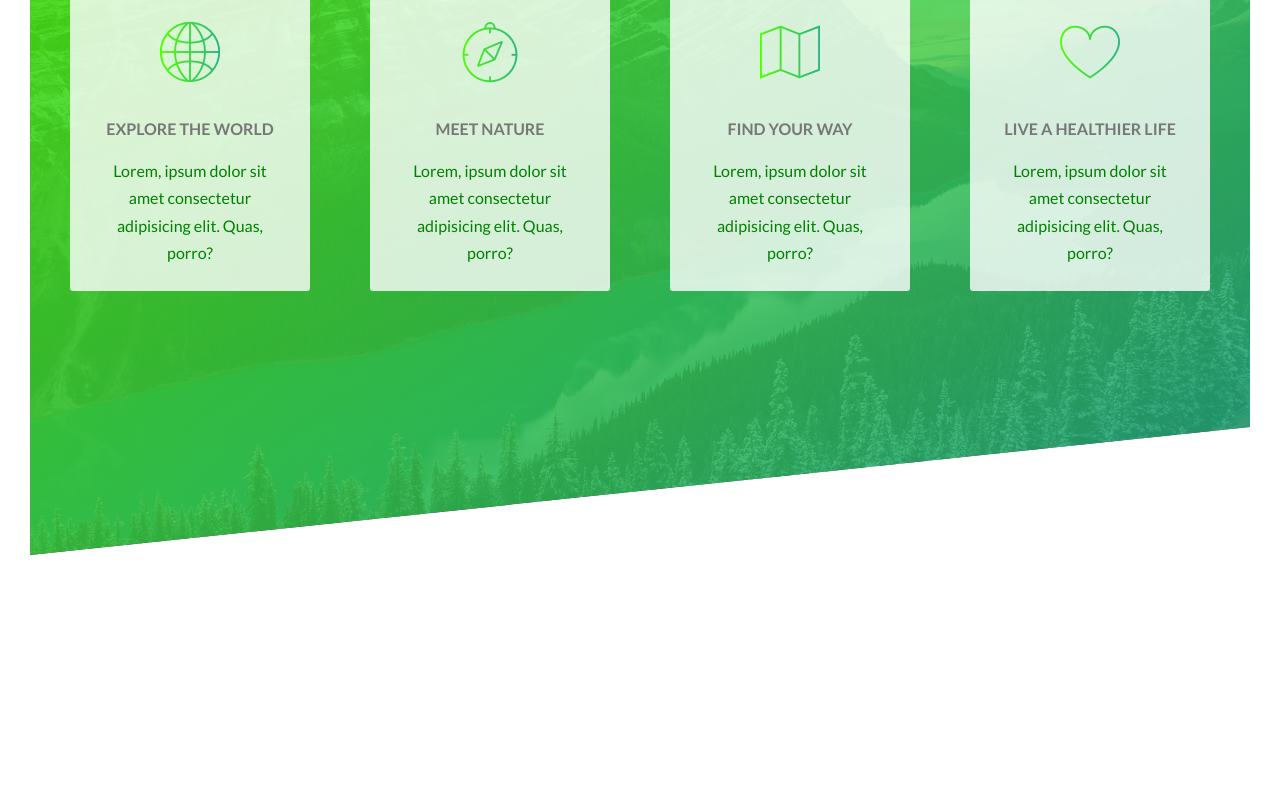
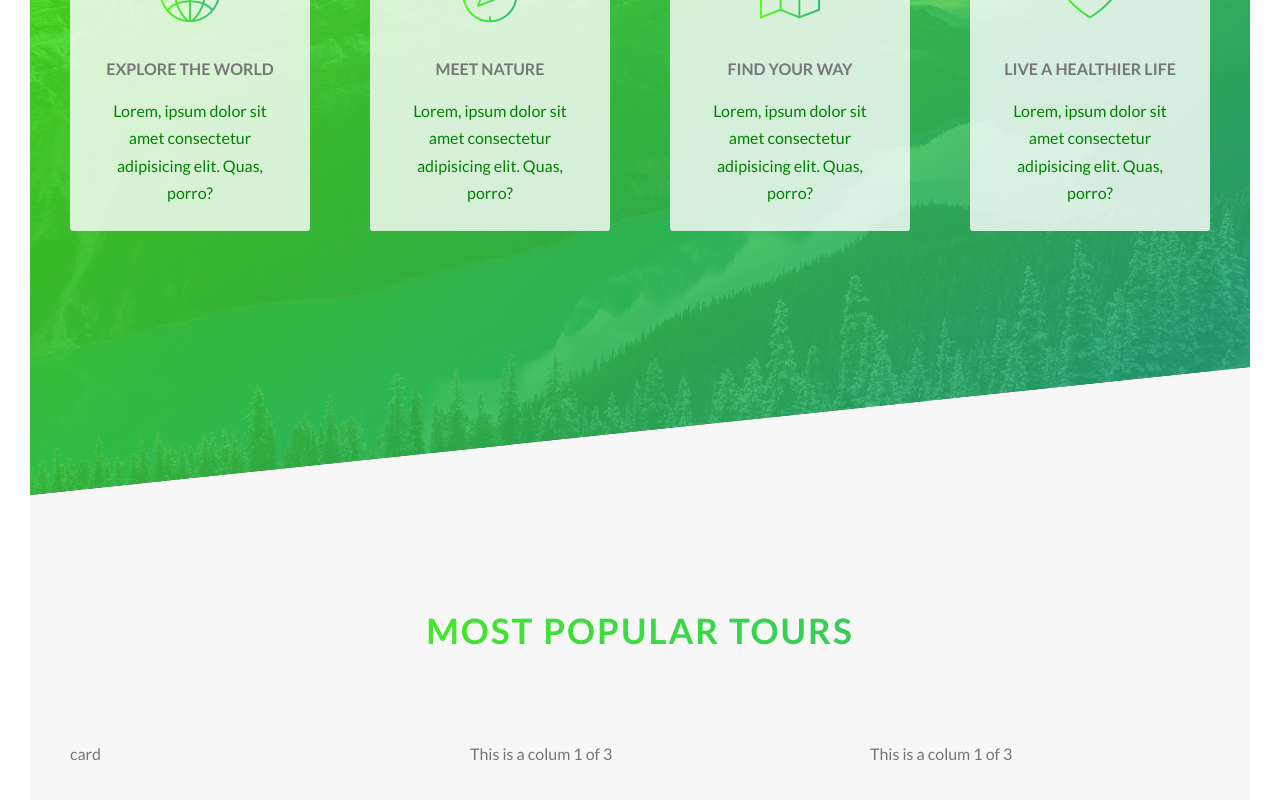
Before and after one commit to ravraw/natours, a website: page index.html in a window 1280 px wide. Shown: the part 2011-2811 px from the top of the page. Before the commit the page ends 2632 px from the top, so only its background shows below. Drawn offline with Linux system fonts and the light colour scheme.

Commit message:
card rotation

```diff
--- a/index.html
+++ b/index.html
@@ -33,6 +33,7 @@
                 <h1 class="heading-secondary ">
                     exciting tours for adventurous people
                 </h1>
+            </div>
             <div class="row">
                 <div class="col-1-of-2 u-left-text">
                     <h3 class="heading-tertiary u-margin-bottom-small">
@@ -58,7 +59,6 @@
                         <img src="img/nat-1-large.jpg" alt="Photo 1" class="composition__photo composition__photo--p1">
                         <img src="img/nat-2-large.jpg" alt="Photo 2" class="composition__photo composition__photo--p2">
                         <img src="img/nat-3-large.jpg" alt="Photo 3" class="composition__photo composition__photo--p3">
-                        </div>
                     </div>
                 </div>
             </div>
@@ -105,6 +105,25 @@
 
             </div>
         </section>
+        <section class="section-tours">
+            <div class="u-center-text u-margin-bottom-big">
+                <h1 class="heading-secondary ">
+                    Most popular tours
+                </h1>
+            </div>
+            <div class="row">
+                <div class="col-1-of-3">
+                    <div class="card">
+                        <div class="card__side">
+                            card
+                        </div>
+                    </div>
+                </div>
+                <div class="col-1-of-3">This is a colum 1 of 3</div>
+                <div class="col-1-of-3">This is a colum 1 of 3</div>
+            </div>
+
+        </section>
     </main>
 
     <!-- <section class="grid-test">
--- /dev/null
+++ b/sass/components/_card.scss
@@ -0,0 +1,11 @@
+.card {
+  perspective: 150rem;
+  -moz-perspective: 150rem;
+
+  &--side {
+    color: white;
+    font-size: 4rem;
+    background-color: orangered;
+    height: 50rem;
+  }
+}
--- a/sass/main.scss
+++ b/sass/main.scss
@@ -8,6 +8,7 @@
 @import "base/utilities";
 
 @import "components/button";
+@import "components/card";
 @import "components/composition";
 @import "components/feature-box";
 
--- a/sass/pages/home.scss
+++ b/sass/pages/home.scss
@@ -36,3 +36,9 @@
     transform: skewY(6deg);
   }
 }
+
+.section-tours {
+  background: $color-gray-light-1;
+  padding: 25rem 0 50rem 0;
+  margin-top: -18rem;
+}
```
Also changed, not shown: css/style.css. Lines whose indentation alone changed are shown as unchanged.
